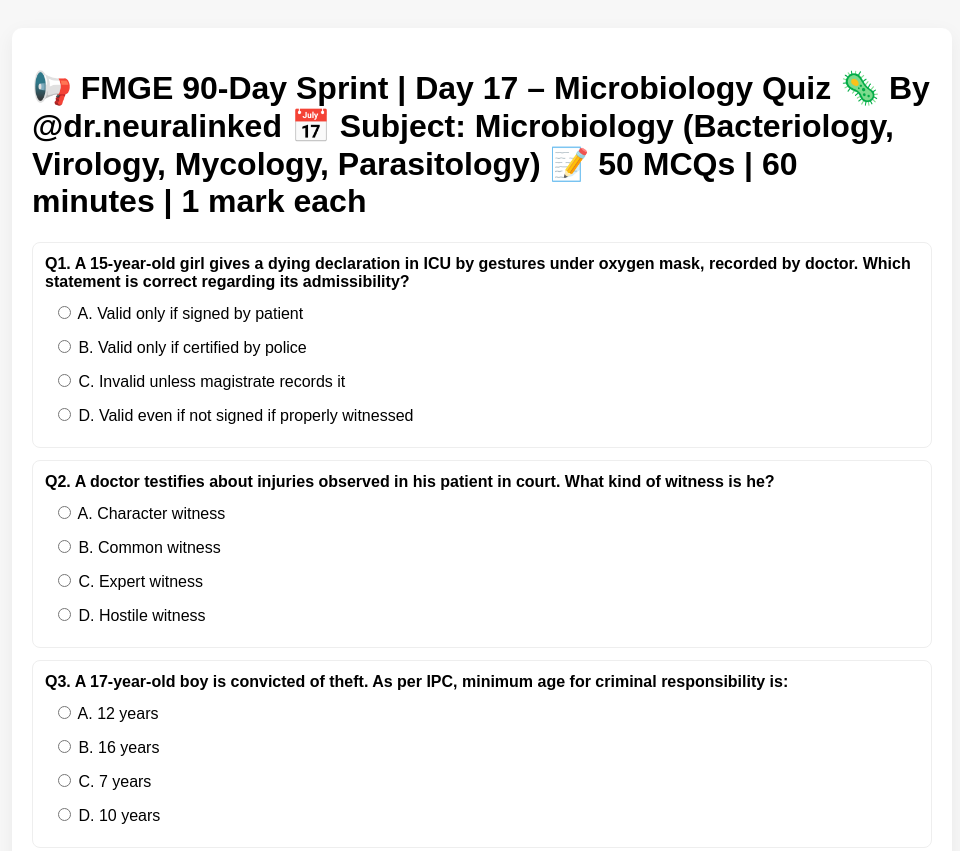
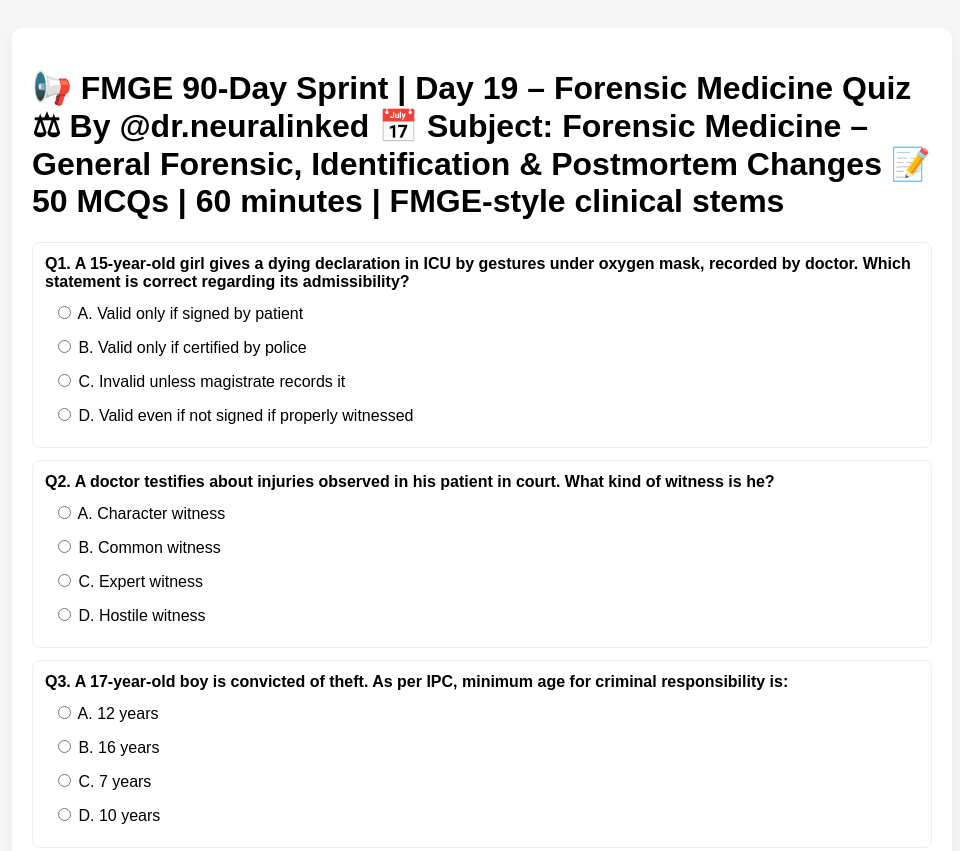
Before and after one commit to dr-neuralinked/quiz, a plain HTML site: page index.html in a window 1280 px wide. Shown: the top 851 px of the page, without its empty margins (158-1118 px from the left). Drawn offline with Linux system fonts and the light colour scheme.

Commit message:
Update index.html

```diff
--- a/index.html
+++ b/index.html
@@ -20,11 +20,11 @@ body { font-family: Arial, sans-serif; padding: 20px; background: #f7f7f7; }
 </head>
 <body>
 <div class="container">
-<h1>📢 FMGE 90-Day Sprint | Day 17 – Microbiology Quiz 🦠
+<h1>📢 FMGE 90-Day Sprint | Day 19 – Forensic Medicine Quiz ⚖
 By @dr.neuralinked
 
-📅 Subject: Microbiology (Bacteriology, Virology, Mycology, Parasitology)
-📝 50 MCQs | 60 minutes | 1 mark each
+📅 Subject: Forensic Medicine – General Forensic, Identification & Postmortem Changes
+📝 50 MCQs | 60 minutes | FMGE-style clinical stems
 
 </h1>
 <div id="quizContainer"></div>
```
